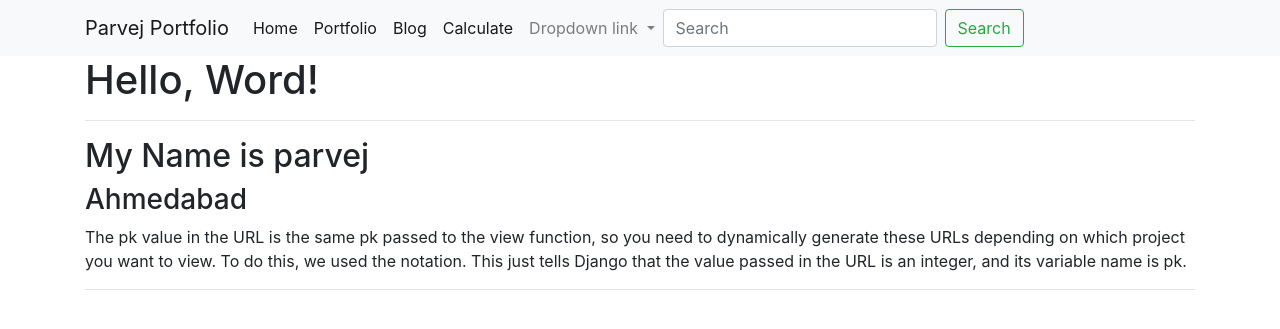
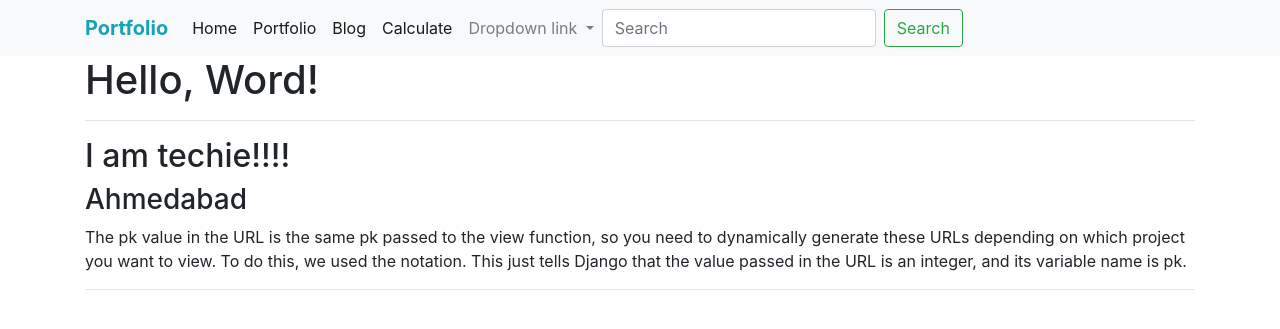
Before and after one commit to parvejprof/proj_portfolio, a Django app: page / in a window 1280 px wide. Shown: the top 329 px of the page. Run offline with Django 3.2, Linux system fonts and the light colour scheme; some libraries are stand-ins or nearby versions.

Commit message:
added more things

```diff
--- a/hello_world/templates/hello_world.html
+++ b/hello_world/templates/hello_world.html
@@ -3,7 +3,7 @@
 {% block page_content %}
 <h1>Hello, Word!</h1>
 <hr>
-<h2>My Name is parvej</h2>
+<h2>I am techie!!!!</h2>
 <h3>Ahmedabad</h3>
 <p>
     The pk value in the URL is the same pk passed to the view function, so you need to dynamically generate these URLs depending on which project you want to view. To do this, we used the <int:pk> notation. This just tells Django that the value passed in the URL is an integer, and its variable name is pk.
--- a/personal_portfolio/templates/base.html
+++ b/personal_portfolio/templates/base.html
@@ -3,7 +3,7 @@
 <nav class="navbar navbar-expand-lg navbar-light bg-light">
 
     <div class="container">
-        <a class="navbar-brand" href="{% url 'project_index' %}">Parvej Portfolio</a>
+        <a class="navbar-brand" href="{% url 'project_index' %}"><b class="text-info">Portfolio</b></a>
         <button class="navbar-toggler" type="button" data-toggle="collapse" data-target="#navbarSupportedContent" aria-controls="navbarSupportedContent" aria-expanded="false" aria-label="Toggle navigation">
           <span class="navbar-toggler-icon"></span>
         </button>
```
Also changed, not shown: calc/views.py (+10 -0 lines), scripts/dir_creations.py (added, +13 -0 lines), db.sqlite3.
